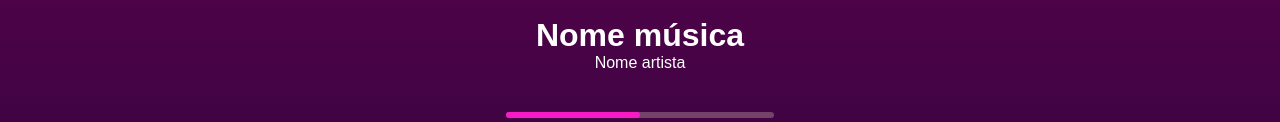
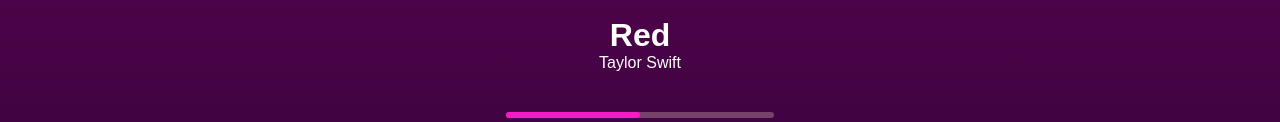
Before and after one commit to KauanCavazani/Projeto-player-music, a plain HTML site: page index.html in a window 1280 px wide. Shown: the part 287-409 px from the top of the page. Drawn offline with Linux system fonts and the light colour scheme.

Commit message:
add: function setCurrentMusic

```diff
--- a/index.js
+++ b/index.js
@@ -1,22 +1,35 @@
 let isPlaying = false;
-let currentMusic = 1;
+let currentMusic = 0;
 let isShuffling = false;
 let isMuted = false;
 
 
-const myMusics = [ //SOMENTE EXEMPLO
+const myMusics = [
     {
         id: 1,
-        name: "Baile da Serra",
-        artist: "Dj Nattan, Barrao, LIT UP",
-        song: 'baileDaSerra.mp3',
-        bg: 'baileDaSerra.png'
+        name: "Red",
+        artist: "Taylor Swift",
+        song: './assets/audios/TaylorSwift-Red.mp3',
+        bg: './assets/images/background/TaylorSwift-Red.jpg'
+    },
+    {
+        id: 2,
+        name: "You Belong With Me",
+        artist: "Taylor Swift",
+        song: './assets/audios/TaylorSwift-YouBelongWithMe.mp3',
+        bg: './assets/images/background/TaylorSwift-YouBelongwithMe.png'
     }
 ]
 
 //Setar a música atual selecionada
 function setCurrentMusic(id) {
+    var image = document.getElementById("image-music");
+    var nameMusic = document.getElementById("name-music");
+    var nameArtist = document.getElementById("name-artist");
 
+    image.style.backgroundImage = `url(${myMusics[id].bg})`;
+    nameMusic.innerText = `${myMusics[id].name}`;
+    nameArtist.innerText = `${myMusics[id].artist}`;
 }
 
 //Toggle de play e pause
@@ -61,7 +74,7 @@ function muteMusic() {
 
 //Começar o app
 function app() {
-
+    setCurrentMusic(currentMusic);
 }
 
 app()
```
Also changed, not shown: index.html (+0 -1 lines).
